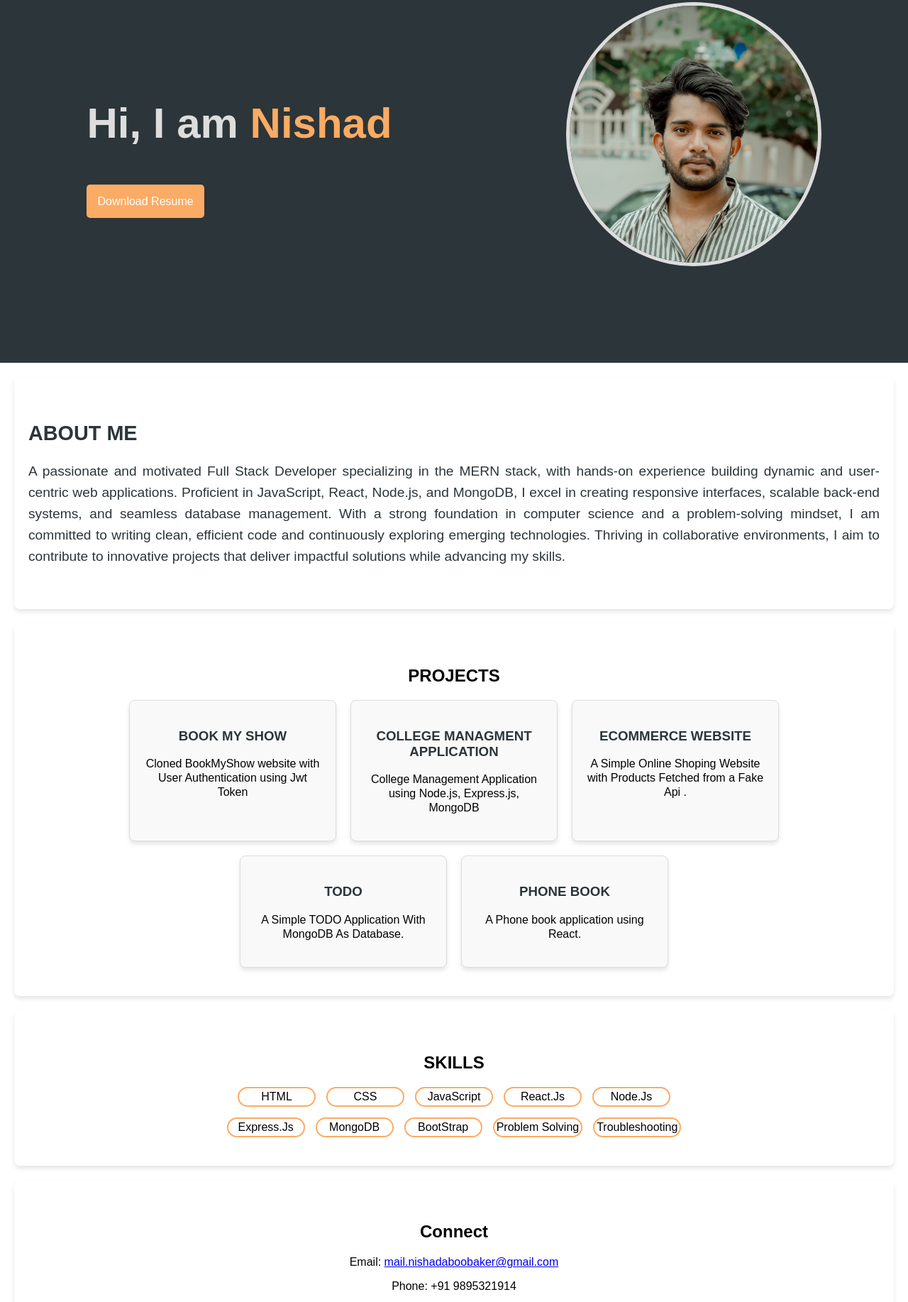
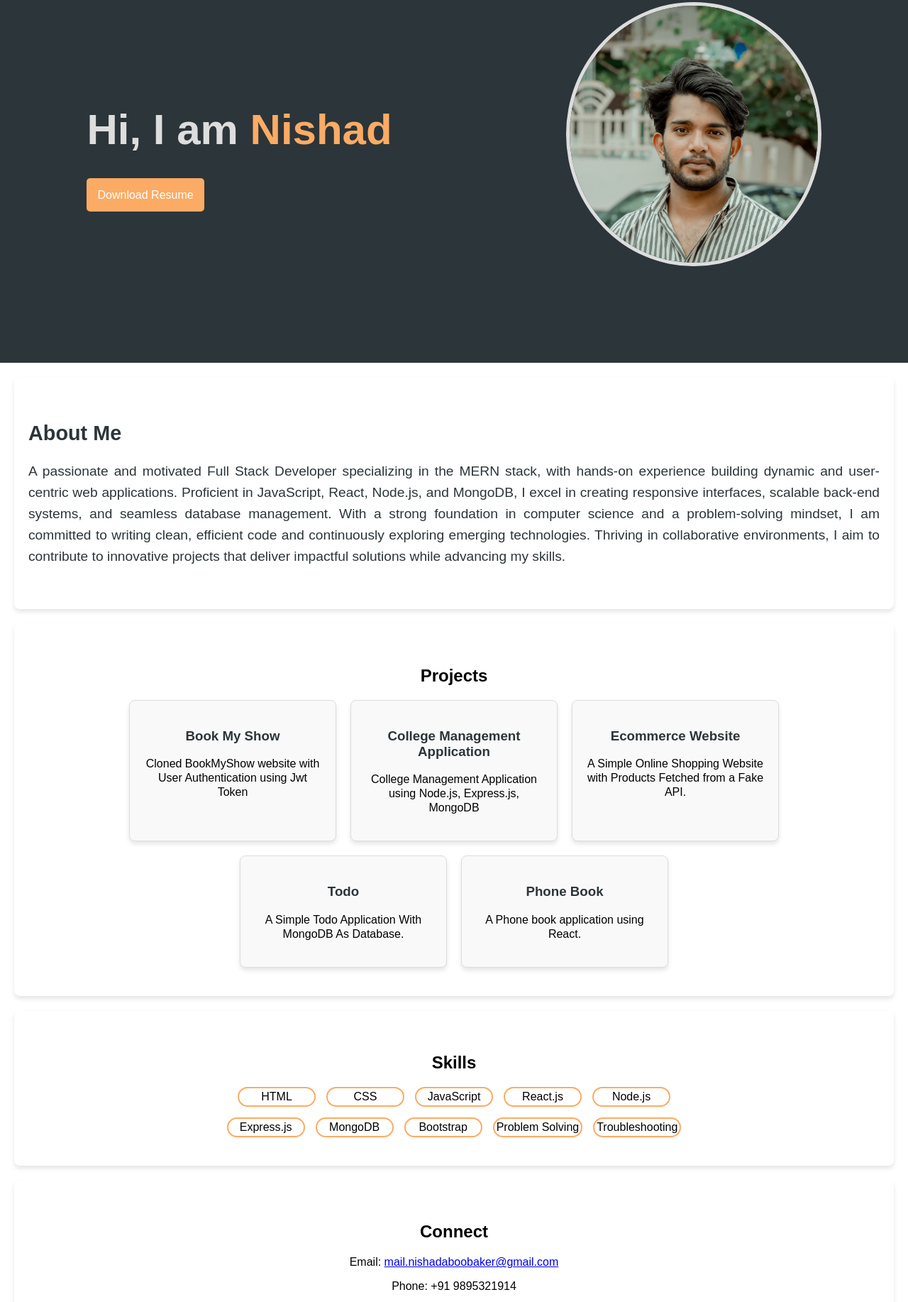
Before and after one commit to nishad-aboobaker/own-portfolio, a plain HTML site: page index.html in a window 1280 px wide. Shown: the part 209-2043 px from the top of the page at 71% size. Drawn offline with Linux system fonts and the light colour scheme.

Commit message:
minor updates

```diff
--- a/css/index.css
+++ b/css/index.css
@@ -1,4 +1,3 @@
-
 body {
   font-family: Arial, sans-serif;
   margin: 0;
@@ -6,7 +5,7 @@ body {
 }
 
 header {
-  color: #2C3539;
+  color: #2c3539;
   padding: 10px 20px;
 }
 
@@ -17,9 +16,9 @@ header nav {
   align-items: center;
 }
 
-nav img{
+nav img {
   width: 60px;
-  background-blend-mode:darken;
+  background-blend-mode: darken;
 }
 
 header ul {
@@ -34,13 +33,13 @@ header ul li {
 }
 
 header ul li a {
-  color: #2C3539;
+  color: #2c3539;
   text-decoration: none;
   font-weight: bold;
   font-size: 20px;
 }
 
-.intro{
+.intro {
   display: flex;
   flex-wrap: wrap;
   justify-content: space-around;
@@ -48,23 +47,23 @@ header ul li a {
   min-height: 80vh;
   width: 100%;
   margin: auto;
-  background-color: #2C3539;
+  background-color: #2c3539;
   color: #ddd;
 }
-.introduction>h1{
+.introduction > h1 {
   font-size: 60px;
   font-family: Arial, Helvetica, sans-serif;
   text-align: center;
 }
-.introduction>a{
+.introduction > a {
   text-decoration: none;
   color: white;
   padding: 15px;
-  background-color:#fcab64 ;
+  background-color: #fcab64;
   border-radius: 5px;
   margin: auto;
 }
-.intro-img>img{
+.intro-img > img {
   width: 350px;
   border-radius: 50%;
   border: 5px solid #ddd;
@@ -90,7 +89,7 @@ header ul li a {
   text-align: justify;
   line-height: 30px;
   font-size: larger;
-  color: #2C3539;
+  color: #2c3539;
 }
 
 .intro-image img {
@@ -114,20 +113,19 @@ header ul li a {
   background: #f9f9f9;
   box-shadow: 0 4px 6px rgba(0, 0, 0, 0.1);
 }
-.project>a{
+.project > a {
   text-decoration: none;
-  color: #2C3539;
+  color: #2c3539;
   transition: 0.1s;
 }
-.project>a:hover{
+.project > a:hover {
   text-decoration: none;
   color: #fcab64;
   transition: 0.1s;
 }
-.project>p{
+.project > p {
   line-height: 20px;
 }
-
 
 .skillsection {
   padding: 40px 20px;
@@ -139,7 +137,7 @@ header ul li a {
   /* display: flex; */
 }
 
-.skills-details{
+.skills-details {
   display: flex;
   align-items: center;
   justify-content: center;
@@ -150,34 +148,22 @@ header ul li a {
   margin: auto;
 }
 
-.skills-items{
+.skills-items {
   border: 2px solid #fcab64;
   padding: 3px;
   min-width: 100px;
   border-radius: 50px;
 }
 
-
-
-
-
-
-
-
-
-
-
-
-
-.socials{
+.socials {
   display: flex;
   gap: 30px;
   align-items: center;
   justify-content: center;
 }
-.icons{
+.icons {
   width: 30px;
 }
-html{
+html {
   scroll-behavior: smooth;
 }
--- a/index.html
+++ b/index.html
@@ -1,3 +1,4 @@
+
 <!DOCTYPE html>
 <html lang="en">
   <head>
@@ -5,11 +6,12 @@
     <meta name="viewport" content="width=device-width, initial-scale=1.0" />
     <title>Portfolio</title>
     <link rel="stylesheet" href="./css/index.css" />
+    <link rel="icon" href="./assets/images/Black Circle Icon Business Logo.jpg" />
   </head>
   <body>
     <header>
       <nav>
-        <img src="./assets/images/Black Circle Icon Business Logo.jpg" alt="">
+        <img src="./assets/images/Black Circle Icon Business Logo.jpg" alt="Logo" />
         <ul>
           <li><a href="#about">About</a></li>
           <li><a href="#projects">Projects</a></li>
@@ -19,21 +21,20 @@
       </nav>
     </header>
 
-    <section id="int" class="intro">
+    <section id="intro" class="intro">
       <div class="introduction">
-        <h1>Hi, I am <span style="color: #fcab64">Nishad</span></h1><br>
-        <a href="https://drive.google.com/uc?export=download&id=1maho28nS-4EwV-QK68G2vU2ip67IMN0e">Download Resume</a>
+        <h1>Hi, I am <span style="color: #fcab64">Nishad</span></h1>
+        <a href="https://drive.google.com/uc?export=download&id=1maho28nS-4EwV-QK68G2vU2ip67IMN0e" download="Nishad Resume">Download Resume</a>
       </div>
       <div class="intro-img">
-        <img src="./assets/images/IMG_20240719_175933_108~2.jpg" alt="" />
+        <img src="./assets/images/IMG_20240719_175933_108~2.jpg" alt="Nishad" />
       </div>
     </section>
-
 
     <section id="about" class="section">
       <div class="about-container">
         <div class="about-text">
-          <h2>ABOUT ME</h2>
+          <h2>About Me</h2>
           <p>
             A passionate and motivated Full Stack Developer specializing in
             the MERN stack, with hands-on experience building dynamic and
@@ -51,43 +52,42 @@
     </section>
 
     <section id="projects" class="section">
-      <h2>PROJECTS</h2>
+      <h2>Projects</h2>
       <div class="projects-container">
         <div class="project">
-          <a href=""><h3>BOOK MY SHOW</h3></a>
+          <a href=""><h3>Book My Show</h3></a>
           <p>Cloned BookMyShow website with User Authentication using Jwt Token</p>
         </div>
         <div class="project">
-          <a href=""><h3>COLLEGE MANAGMENT APPLICATION</h3></a>
+          <a href=""><h3>College Management Application</h3></a>
           <p>College Management Application using Node.js, Express.js, MongoDB</p>
         </div>
         <div class="project">
-          <a href=""><h3>ECOMMERCE WEBSITE</h3></a>
-          <p>A Simple Online Shoping Website with Products Fetched from a Fake Api .</p>
+          <a href=""><h3>Ecommerce Website</h3></a>
+          <p>A Simple Online Shopping Website with Products Fetched from a Fake API.</p>
         </div>
         <div class="project">
-          <a href=""><h3>TODO</h3></a>
-          <p>A Simple TODO Application With MongoDB As Database.</p>
+          <a href=""><h3>Todo</h3></a>
+          <p>A Simple Todo Application With MongoDB As Database.</p>
         </div>
         <div class="project">
-          <a href=""><h3>PHONE BOOK</h3></a>
+          <a href=""><h3>Phone Book</h3></a>
           <p>A Phone book application using React.</p>
         </div>
       </div>
     </section>
 
-
-    <section id="skillssss" class="skillsection">
-      <h2>SKILLS</h2>
+    <section id="skills" class="skillsection">
+      <h2>Skills</h2>
       <div class="skills-details">
         <div class="skills-items">HTML</div>
         <div class="skills-items">CSS</div>
         <div class="skills-items">JavaScript</div>
-        <div class="skills-items">React.Js</div>
-        <div class="skills-items">Node.Js</div>
-        <div class="skills-items">Express.Js</div>
+        <div class="skills-items">React.js</div>
+        <div class="skills-items">Node.js</div>
+        <div class="skills-items">Express.js</div>
         <div class="skills-items">MongoDB</div>
-        <div class="skills-items">BootStrap</div>
+        <div class="skills-items">Bootstrap</div>
         <div class="skills-items">Problem Solving</div>
         <div class="skills-items">Troubleshooting</div>
       </div>
@@ -98,8 +98,8 @@
       <p>Email: <a href="mailto:mail.nishadaboobaker@gmail.com">mail.nishadaboobaker@gmail.com</a></p>
       <p>Phone: +91 9895321914</p>
       <div class="socials">
-        <a href="https://www.linkedin.com/in/nishadpp/"><img class="icons" src="./assets/images/linkedin.png" alt=""></a>
-        <a href="https://github.com/nishad-aboobaker"><img class="icons" src="./assets/images/github.png" alt=""></a>
+        <a href="https://www.linkedin.com/in/nishadpp/"><img class="icons" src="./assets/images/linkedin.png" alt="LinkedIn" /></a>
+        <a href="https://github.com/nishad-aboobaker"><img class="icons" src="./assets/images/github.png" alt="GitHub" /></a>
       </div>
     </section>
   </body>
```
